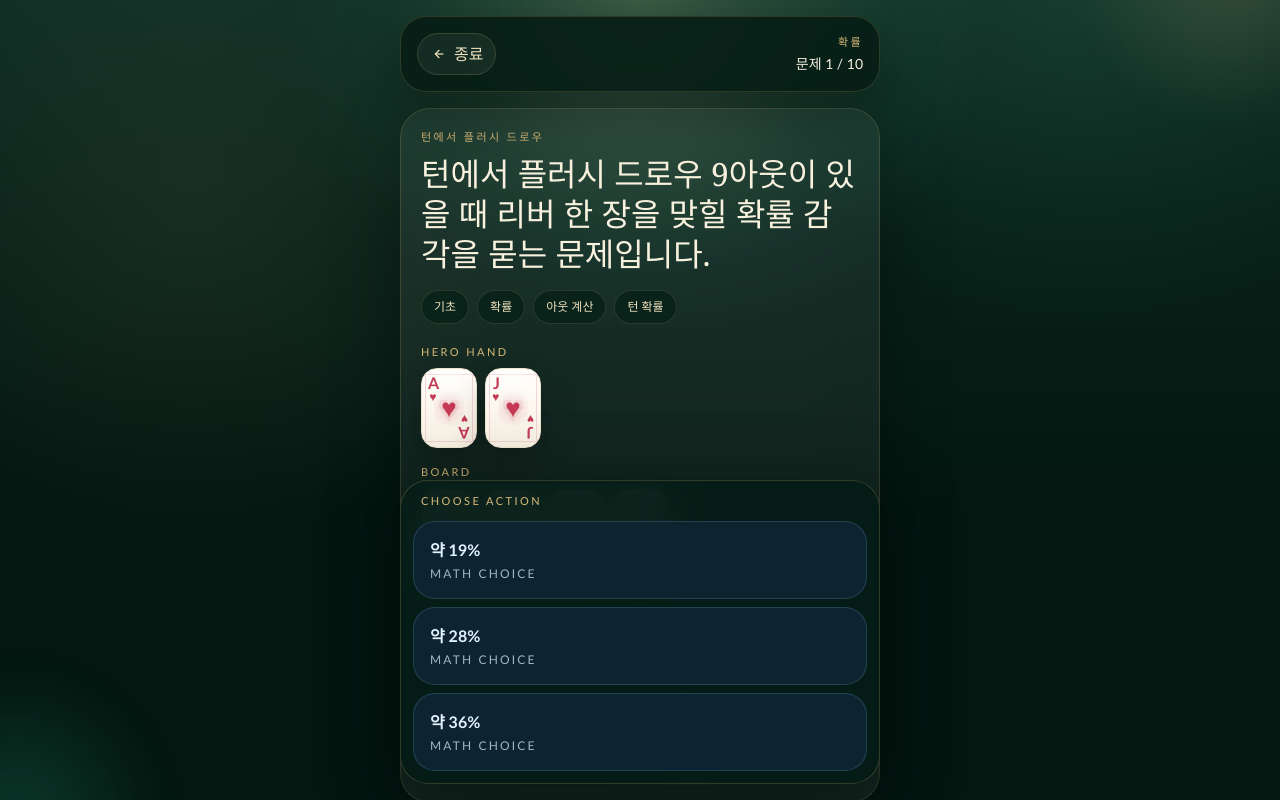
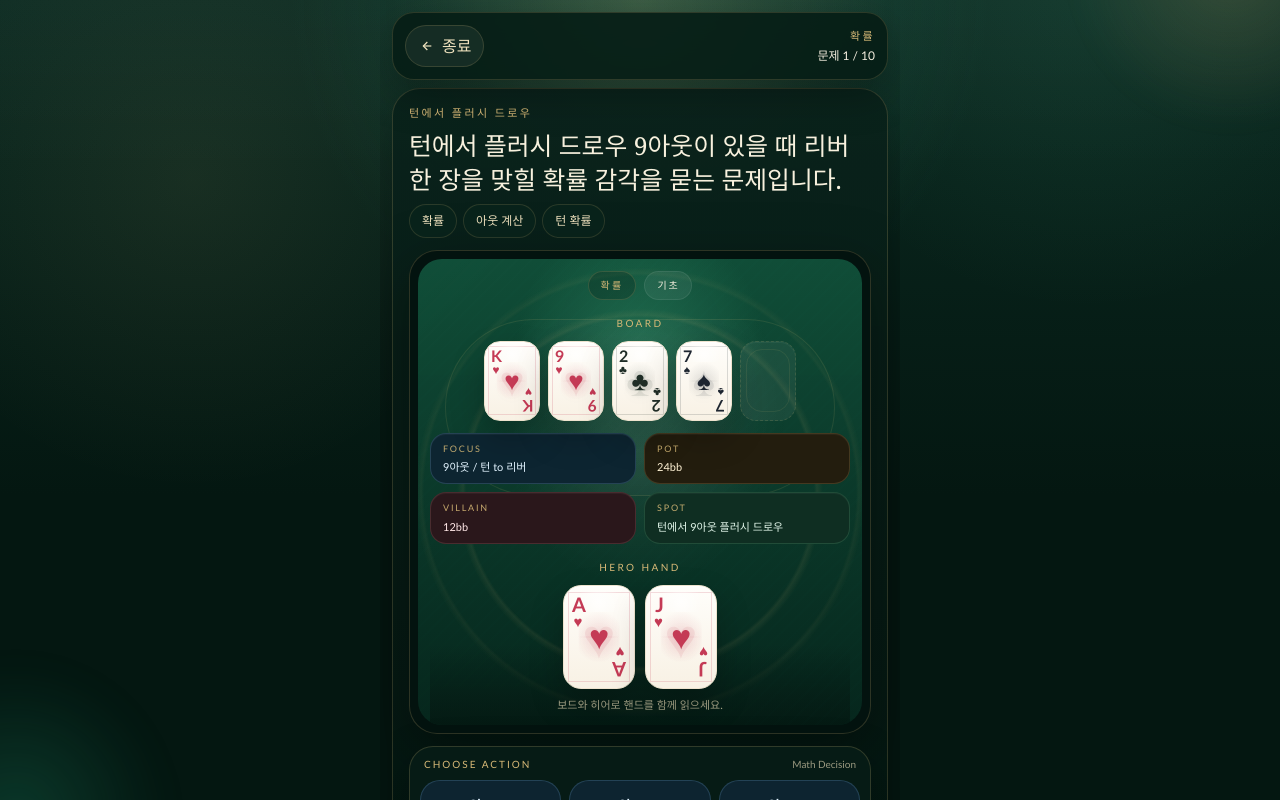
Before and after one commit to Jaeho211/holdem-ready, a Next.js app: page / in a window 1280 px wide. Both pictures are taken after a click on the button "오늘의 10문제 시작". Shown: the top 800 px of the page. Built offline with nearby package versions, Linux system fonts and the light colour scheme.

Commit message:
Revamp quiz table scene layout

```diff
--- a/app/_components/holdem-ready-app.tsx
+++ b/app/_components/holdem-ready-app.tsx
@@ -40,6 +40,7 @@ import type {
   WrongFilter,
 } from "@/lib/holdem/types";
 import { registerServiceWorker, triggerFeedback } from "./browser";
+import { cn } from "./ui";
 import {
   AppHeader,
   BottomNav,
@@ -257,9 +258,16 @@ export function HoldemReadyApp() {
   }
 
   return (
-    <main className="relative z-10 mx-auto flex min-h-screen w-full max-w-[520px] flex-col px-4 pb-28 pt-4 sm:px-5">
+    <main
+      className={cn(
+        "relative z-10 mx-auto flex w-full max-w-[520px] flex-col",
+        view === "quiz"
+          ? "min-h-[100svh] overflow-hidden px-0 pb-0 pt-0"
+          : "min-h-screen px-4 pb-28 pt-4 sm:px-5",
+      )}
+    >
       <div className="pointer-events-none absolute inset-x-0 top-0 -z-10 h-64 rounded-b-[48px] bg-[radial-gradient(circle_at_top,rgba(214,186,122,0.18),transparent_68%)]" />
-      <div className="flex-1">
+      <div className={cn("flex-1", view === "quiz" && "min-h-0")}>
         {view !== "quiz" && <AppHeader view={view} onOpenSettings={() => setSettingsOpen(true)} />}
 
         {view === "home" && (
--- a/app/_components/screens.tsx
+++ b/app/_components/screens.tsx
@@ -8,6 +8,7 @@ import {
   type TrainingCategory,
 } from "@/lib/training-data";
 import { ACTIONS, TIP_TOTAL } from "@/lib/holdem/constants";
+import type { CardCode } from "@/lib/holdem/cards";
 import { QUESTIONS_BY_ID } from "@/lib/holdem/questions";
 import { getChoiceLabel } from "@/lib/holdem/selectors";
 import type {
@@ -584,6 +585,159 @@ export function LiveTipsScreen({
   );
 }
 
+const BOARD_SLOT_COUNT = 5;
+
+type TableSceneTone = "gold" | "emerald" | "rose" | "sky";
+type TableSceneDetail = {
+  label: string;
+  value: string;
+  tone: TableSceneTone;
+};
+
+function TableSceneStat({ label, value, tone }: TableSceneDetail) {
+  const toneClass =
+    tone === "emerald"
+      ? "border-[#69c193]/20 bg-[#0f2e22] text-[#e2f6ea]"
+      : tone === "rose"
+        ? "border-[#d98989]/18 bg-[#2a171b] text-[#ffe7e7]"
+        : tone === "sky"
+          ? "border-[#8ecdf7]/18 bg-[#0d2531] text-[#e3f4ff]"
+          : "border-[#d7b977]/18 bg-[#231d0e] text-[#fff2d4]";
+
+  return (
+    <div
+      className={cn(
+        "rounded-[16px] border px-3 py-2 shadow-[inset_0_1px_0_rgba(255,255,255,0.04)]",
+        toneClass,
+      )}
+    >
+      <p className="text-[9px] uppercase tracking-[0.2em] text-[#d7b977]/90">{label}</p>
+      <p className="mt-1 break-words text-[11px] font-medium leading-4">{value}</p>
+    </div>
+  );
+}
+
+function getHeroCards(question: HoldemQuestion): CardCode[] {
+  if (question.category === "odds") {
+    return question.holeCards ? [...question.holeCards] : [];
+  }
+
+  return [...question.holeCards];
+}
+
+function getBoardCards(question: HoldemQuestion): CardCode[] {
+  if (question.category === "preflop") {
+    return [];
+  }
+
+  return question.board ? [...question.board] : [];
+}
+
+function getTableSceneDetails(question: HoldemQuestion): TableSceneDetail[] {
+  if (question.category === "preflop") {
+    return [
+      { label: "Position", value: question.position, tone: "gold" },
+      { label: "Stack", value: question.stack, tone: "emerald" },
+      { label: "Table", value: question.table, tone: "sky" },
+      { label: "Action", value: question.actionBefore, tone: "rose" },
+    ];
+  }
+
+  if (question.category === "postflop") {
+    return [
+      { label: "Pot", value: question.pot, tone: "gold" },
+      { label: "Villain", value: question.villainBet, tone: "rose" },
+      { label: "Line", value: question.actionBefore, tone: "sky" },
+      { label: "Stack", value: question.stack, tone: "emerald" },
+    ];
+  }
+
+  return [
+    { label: "Focus", value: question.mathFocus, tone: "sky" },
+    { label: "Pot", value: question.pot, tone: "gold" },
+    { label: "Villain", value: question.villainBet, tone: "rose" },
+    { label: "Spot", value: question.actionBefore, tone: "emerald" },
+  ];
+}
+
+function TableScene({ question }: { question: HoldemQuestion }) {
+  const heroCards = getHeroCards(question);
+  const boardCards = getBoardCards(question);
+  const sceneDetails = getTableSceneDetails(question);
+  const boardSlots = Array.from({ length: BOARD_SLOT_COUNT }, (_, index) => boardCards[index] ?? null);
+  const showBackCards = question.category === "odds" && !heroCards.length;
+  const heroLabel = showBackCards ? "Hero Cards Hidden" : "Hero Hand";
+  const heroHint =
+    question.category === "preflop"
+      ? "프리플랍, 보드는 아직 없습니다."
+      : showBackCards
+        ? "핸드 없이 팟 오즈만 훈련합니다."
+        : "보드와 히어로 핸드를 함께 읽으세요.";
+
+  return (
+    <div className="mt-3 flex min-h-0 flex-1 rounded-[28px] border border-[#d7b977]/20 bg-[#03130f] p-2 shadow-[0_18px_60px_rgba(0,0,0,0.34)]">
+      <div className="quiz-table-felt relative flex min-h-0 flex-1 flex-col overflow-hidden rounded-[24px] px-3 pb-3 pt-3">
+        <div className="pointer-events-none absolute inset-x-[6%] top-[13%] h-[38%] rounded-[999px] border border-[#d7b977]/12 bg-[radial-gradient(circle_at_center,rgba(255,255,255,0.07),transparent_70%)]" />
+        <div className="pointer-events-none absolute inset-x-3 bottom-0 h-20 bg-[linear-gradient(180deg,rgba(4,23,17,0),rgba(4,23,17,0.78))]" />
+        <div className="relative z-10 flex min-h-0 flex-1 flex-col items-center justify-between">
+          <div className="flex flex-wrap items-center justify-center gap-2">
+            <span className="rounded-full border border-[#d7b977]/18 bg-black/18 px-3 py-1.5 text-[10px] uppercase tracking-[0.22em] text-[#d7b977]">
+              {categoryMeta[question.category].shortLabel}
+            </span>
+            <span className="rounded-full border border-white/8 bg-white/6 px-3 py-1.5 text-[10px] uppercase tracking-[0.18em] text-[#f6efe0]">
+              {question.difficulty}
+            </span>
+          </div>
+
+          <div className="mt-4 text-center">
+            <p className="text-[10px] uppercase tracking-[0.24em] text-[#d7b977]">
+              {question.category === "preflop" ? "Board Opens After The Deal" : "Board"}
+            </p>
+            <div className="mt-2.5 flex flex-wrap justify-center gap-1.5 sm:gap-2">
+              {boardSlots.map((card, index) => (
+                <PlayingCard
+                  key={`${question.id}-board-${index}`}
+                  card={card ?? undefined}
+                  side={card ? "face" : "slot"}
+                  size="sm"
+                  priority={Boolean(card && index < 3)}
+                />
+              ))}
+            </div>
+          </div>
+
+          <div className="mt-3 grid w-full gap-2 sm:grid-cols-2">
+            {sceneDetails.map((detail) => (
+              <TableSceneStat
+                key={`${question.id}-${detail.label}`}
+                label={detail.label}
+                value={detail.value}
+                tone={detail.tone}
+              />
+            ))}
+          </div>
+
+          <div className="mt-4 text-center">
+            <p className="text-[10px] uppercase tracking-[0.24em] text-[#d7b977]">{heroLabel}</p>
+            <div className="mt-2.5 flex justify-center gap-2.5">
+              {(heroCards.length ? heroCards : [null, null]).map((card, index) => (
+                <PlayingCard
+                  key={`${question.id}-hero-${index}`}
+                  card={card ?? undefined}
+                  side={card ? "face" : showBackCards ? "back" : "slot"}
+                  size="md"
+                  priority={Boolean(card)}
+                />
+              ))}
+            </div>
+            <p className="mt-2 text-[11px] leading-4 text-[#efe2be]/70">{heroHint}</p>
+          </div>
+        </div>
+      </div>
+    </div>
+  );
+}
+
 export function QuizScreen({
   session,
   summary,
@@ -607,14 +761,17 @@ export function QuizScreen({
   onOpenHome: () => void;
   onOpenRecords: () => void;
 }) {
+  const answerOptions = currentQuestion?.category === "odds" ? currentQuestion.options : ACTIONS;
+  const visibleTags = currentQuestion ? currentQuestion.tags.slice(0, 2) : [];
+
   return (
-    <section className="pb-40">
-      <header className="sticky top-3 z-20 mb-4 rounded-[26px] border border-[#d7b977]/18 bg-[#061d16]/90 px-4 py-4 shadow-[0_18px_60px_rgba(0,0,0,0.35)] backdrop-blur-xl">
+    <section className="flex min-h-[100svh] flex-col overflow-hidden px-3 pb-3 pt-3">
+      <header className="z-20 mb-2 shrink-0 rounded-[22px] border border-[#d7b977]/18 bg-[#061d16]/90 px-3 py-3 shadow-[0_14px_40px_rgba(0,0,0,0.28)] backdrop-blur-xl">
         <div className="flex items-center justify-between gap-3">
           <button
             type="button"
             onClick={onExit}
-            className="flex items-center gap-2 rounded-full border border-[#d7b977]/18 bg-white/6 px-3 py-2 text-sm text-[#efe2be]"
+            className="flex items-center gap-2 rounded-full border border-[#d7b977]/18 bg-white/6 px-3 py-2 text-xs text-[#efe2be]"
           >
             <svg viewBox="0 0 24 24" className="h-4 w-4 fill-none stroke-current stroke-[1.8]">
               <path d="m14 6-6 6 6 6" />
@@ -630,7 +787,7 @@ export function QuizScreen({
                   ? categoryMeta[currentQuestion.category].shortLabel
                   : "Holdem Ready"}
             </p>
-            <p className="mt-1 text-sm text-[#f6efe0]">
+            <p className="mt-1 text-xs text-[#f6efe0]">
               {summary
                 ? session.label
                 : `문제 ${feedback ? feedback.questionNumber : session.index + 1} / ${session.questionIds.length}`}
@@ -656,101 +813,35 @@ export function QuizScreen({
           </div>
         </Surface>
       ) : currentQuestion ? (
-        <>
-          <Surface>
+        <div className="flex min-h-0 flex-1 flex-col animate-rise">
+          <div className="flex min-h-0 flex-1 flex-col rounded-[28px] border border-[#d7b977]/20 bg-[linear-gradient(180deg,rgba(10,34,27,0.96),rgba(4,23,17,0.98))] p-4 shadow-[0_18px_60px_rgba(0,0,0,0.34)]">
             <CardEyebrow>{currentQuestion.title}</CardEyebrow>
-            <h2 className="mt-2 font-serif text-[2rem] leading-tight text-[#f8f1de]">
+            <h2 className="mt-1.5 font-serif text-[1.35rem] leading-snug text-[#f8f1de] sm:text-[1.55rem]">
               {currentQuestion.prompt}
             </h2>
-            <div className="mt-4 flex flex-wrap gap-2">
-              <Chip>{currentQuestion.difficulty}</Chip>
+            <div className="mt-2 flex flex-wrap gap-1.5">
               <Chip>{categoryMeta[currentQuestion.category].shortLabel}</Chip>
-              {currentQuestion.tags.map((tag) => (
+              {visibleTags.map((tag) => (
                 <Chip key={tag}>{tag}</Chip>
               ))}
             </div>
-            {currentQuestion.category === "preflop" && (
-              <div className="mt-5 grid gap-3 sm:grid-cols-2">
-                <Metric label="포지션" value={currentQuestion.position} />
-                <Metric label="핸드" value={currentQuestion.hand} />
-                <Metric label="테이블" value={currentQuestion.table} />
-                <Metric label="스택" value={currentQuestion.stack} />
-                <div className="sm:col-span-2">
-                  <Metric label="앞선 액션" value={currentQuestion.actionBefore} />
+            <TableScene question={currentQuestion} />
+            {!feedback && (
+              <div className="mt-3 shrink-0 rounded-[24px] border border-[#d7b977]/20 bg-[#071d16]/96 p-2.5 shadow-[0_16px_44px_rgba(0,0,0,0.28)] backdrop-blur-xl">
+                <div className="flex items-center justify-between gap-3 px-1">
+                  <p className="text-[10px] uppercase tracking-[0.2em] text-[#d7b977]">Choose Action</p>
+                  <p className="text-[10px] text-[#efe2be]/64">
+                    {currentQuestion.category === "odds" ? "Math Decision" : "Live Table Action"}
+                  </p>
                 </div>
-              </div>
-            )}
-            {currentQuestion.category === "postflop" && (
-              <div className="mt-5 space-y-4">
-                <div>
-                  <p className="text-[11px] uppercase tracking-[0.22em] text-[#d7b977]">Hero Hand</p>
-                  <div className="mt-2 flex gap-2">
-                    {currentQuestion.holeCards.map((card) => (
-                      <PlayingCard key={card} card={card} />
-                    ))}
-                  </div>
-                </div>
-                <div>
-                  <p className="text-[11px] uppercase tracking-[0.22em] text-[#d7b977]">Board</p>
-                  <div className="mt-2 flex gap-2">
-                    {currentQuestion.board.map((card) => (
-                      <PlayingCard key={card} card={card} />
-                    ))}
-                  </div>
-                </div>
-                <div className="grid gap-3 sm:grid-cols-2">
-                  <Metric label="팟" value={currentQuestion.pot} />
-                  <Metric label="상대 액션" value={currentQuestion.villainBet} />
-                  <Metric label="라인" value={currentQuestion.actionBefore} />
-                  <Metric label="남은 스택" value={currentQuestion.stack} />
-                </div>
-              </div>
-            )}
-            {currentQuestion.category === "odds" && (
-              <div className="mt-5 space-y-4">
-                {currentQuestion.holeCards && (
-                  <div>
-                    <p className="text-[11px] uppercase tracking-[0.22em] text-[#d7b977]">Hero Hand</p>
-                    <div className="mt-2 flex gap-2">
-                      {currentQuestion.holeCards.map((card) => (
-                        <PlayingCard key={card} card={card} />
-                      ))}
-                    </div>
-                  </div>
-                )}
-                {currentQuestion.board && (
-                  <div>
-                    <p className="text-[11px] uppercase tracking-[0.22em] text-[#d7b977]">Board</p>
-                    <div className="mt-2 flex gap-2">
-                      {currentQuestion.board.map((card) => (
-                        <PlayingCard key={card} card={card} />
-                      ))}
-                    </div>
-                  </div>
-                )}
-                <div className="grid gap-3 sm:grid-cols-2">
-                  <Metric label="포커스" value={currentQuestion.mathFocus} />
-                  <Metric label="팟" value={currentQuestion.pot} />
-                  <Metric label="상대 베팅" value={currentQuestion.villainBet} />
-                  <Metric label="상황" value={currentQuestion.actionBefore} />
-                </div>
-              </div>
-            )}
-          </Surface>
-          {!feedback && (
-            <div className="fixed inset-x-0 bottom-0 z-30 mx-auto w-full max-w-[520px] px-4 pb-4 sm:px-5">
-              <div className="rounded-[28px] border border-[#d7b977]/20 bg-[#061d16]/96 p-3 shadow-[0_20px_80px_rgba(0,0,0,0.42)] backdrop-blur-xl">
-                <p className="px-2 text-[11px] uppercase tracking-[0.22em] text-[#d7b977]">
-                  Choose Action
-                </p>
-                <div className="mt-3 grid gap-2">
-                  {(currentQuestion.category === "odds" ? currentQuestion.options : ACTIONS).map((option) => (
+                <div className="mt-2 grid grid-cols-3 gap-2">
+                  {answerOptions.map((option) => (
                     <button
                       key={option.value}
                       type="button"
                       onClick={() => onAnswer(option.value)}
                       className={cn(
-                        "w-full rounded-[22px] border px-4 py-4 text-left transition hover:translate-y-[-1px]",
+                        "min-h-[72px] rounded-[20px] border px-2 py-3 text-center transition hover:translate-y-[-1px]",
                         currentQuestion.category === "odds"
                           ? "border-[#86c7ff]/18 bg-[#0d2430] text-[#e2f2ff]"
                           : option.value === "fold"
@@ -760,21 +851,24 @@ export function QuizScreen({
                               : "border-[#d7b977]/18 bg-[#2a2210] text-[#fff4dc]",
                       )}
                     >
-                      <span className="block text-base font-semibold">{option.label}</span>
-                      <span className="mt-1 block text-xs uppercase tracking-[0.18em] opacity-70">
-                        {currentQuestion.category === "odds" ? "Math Choice" : "Table Action"}
+                      <span className="block text-sm font-semibold">{option.label}</span>
+                      <span className="mt-1.5 block text-[9px] uppercase tracking-[0.18em] opacity-70">
+                        {currentQuestion.category === "odds" ? "Math" : "Action"}
                       </span>
                     </button>
                   ))}
                 </div>
               </div>
-            </div>
+            )}
+          </div>
+          {!feedback && (
+            <div className="h-0" />
           )}
           {feedback && (
-            <div className="fixed inset-x-0 bottom-0 z-40 mx-auto w-full max-w-[520px] px-4 pb-4 sm:px-5">
+            <div className="pointer-events-none fixed inset-x-0 bottom-0 z-40 mx-auto w-full max-w-[520px] px-3 pb-[calc(env(safe-area-inset-bottom)+0.75rem)]">
               <div
                 className={cn(
-                  "rounded-[30px] border p-4 shadow-[0_20px_90px_rgba(0,0,0,0.48)] backdrop-blur-xl",
+                  "pointer-events-auto max-h-[40svh] overflow-y-auto rounded-[28px] border p-4 shadow-[0_20px_90px_rgba(0,0,0,0.48)] backdrop-blur-xl scrollbar-thin",
                   feedback.correct
                     ? "border-[#2f9f6b]/45 bg-[#0d2b20]/96"
                     : "border-[#d56262]/36 bg-[#2a1618]/96",
@@ -783,9 +877,9 @@ export function QuizScreen({
                 <div className="flex items-start justify-between gap-4">
                   <div>
                     <p className="text-[11px] uppercase tracking-[0.22em] text-[#d7b977]">
-                      {feedback.correct ? "Correct" : "Not This Time"}
+                      {feedback.correct ? "Correct Read" : "Leak Found"}
                     </p>
-                    <h3 className="mt-2 font-serif text-2xl text-[#f8f1de]">
+                    <h3 className="mt-2 font-serif text-[1.7rem] leading-tight text-[#f8f1de]">
                       추천 액션은 {getChoiceLabel(currentQuestion, currentQuestion.correct)}
                     </h3>
                   </div>
@@ -809,18 +903,21 @@ export function QuizScreen({
                   <p className="text-[11px] uppercase tracking-[0.22em] text-[#d7b977]">Beginner Leak</p>
                   <p className="mt-2 text-sm leading-6 text-[#efe2be]/78">{currentQuestion.pitfall}</p>
                 </div>
-                <div className="mt-4 flex flex-col gap-3 sm:flex-row">
-                  <Secondary onClick={() => onStartWeakness(currentQuestion.tags[0])}>
+                <div className="mt-4 grid gap-3 sm:grid-cols-2">
+                  <Secondary
+                    onClick={() => onStartWeakness(currentQuestion.tags[0])}
+                    className="w-full justify-center"
+                  >
                     비슷한 문제 더 풀기
                   </Secondary>
-                  <Primary onClick={onNext}>
+                  <Primary onClick={onNext} className="w-full justify-center">
                     {session.index >= session.questionIds.length ? "세션 결과 보기" : "다음 문제"}
                   </Primary>
                 </div>
               </div>
             </div>
           )}
-        </>
+        </div>
       ) : null}
     </section>
   );
--- a/app/globals.css
+++ b/app/globals.css
@@ -69,6 +69,42 @@ body::after {
   filter: blur(18px);
 }
 
+.quiz-table-felt {
+  background:
+    radial-gradient(circle at 50% 18%, rgba(62, 173, 126, 0.34), transparent 28%),
+    radial-gradient(circle at 50% 42%, rgba(255, 255, 255, 0.06), transparent 38%),
+    linear-gradient(180deg, rgba(17, 81, 59, 0.94), rgba(6, 39, 29, 0.98));
+}
+
+.quiz-table-felt::before,
+.quiz-table-felt::after {
+  content: "";
+  position: absolute;
+  inset: 0;
+  pointer-events: none;
+}
+
+.quiz-table-felt::before {
+  background:
+    radial-gradient(circle at center, transparent 54%, rgba(215, 185, 119, 0.12) 55%, transparent 57%),
+    radial-gradient(circle at center, transparent 67%, rgba(215, 185, 119, 0.08) 68%, transparent 70%);
+  opacity: 0.7;
+}
+
+.quiz-table-felt::after {
+  background:
+    linear-gradient(135deg, rgba(255, 255, 255, 0.03), transparent 20%, transparent 80%, rgba(255, 255, 255, 0.02)),
+    repeating-linear-gradient(
+      135deg,
+      rgba(255, 255, 255, 0.02) 0,
+      rgba(255, 255, 255, 0.02) 2px,
+      transparent 2px,
+      transparent 10px
+    );
+  mix-blend-mode: soft-light;
+  opacity: 0.45;
+}
+
 ::selection {
   background: rgba(215, 185, 119, 0.28);
 }
```
Also changed, not shown: lib/training-data.ts (+31 -18 lines).
